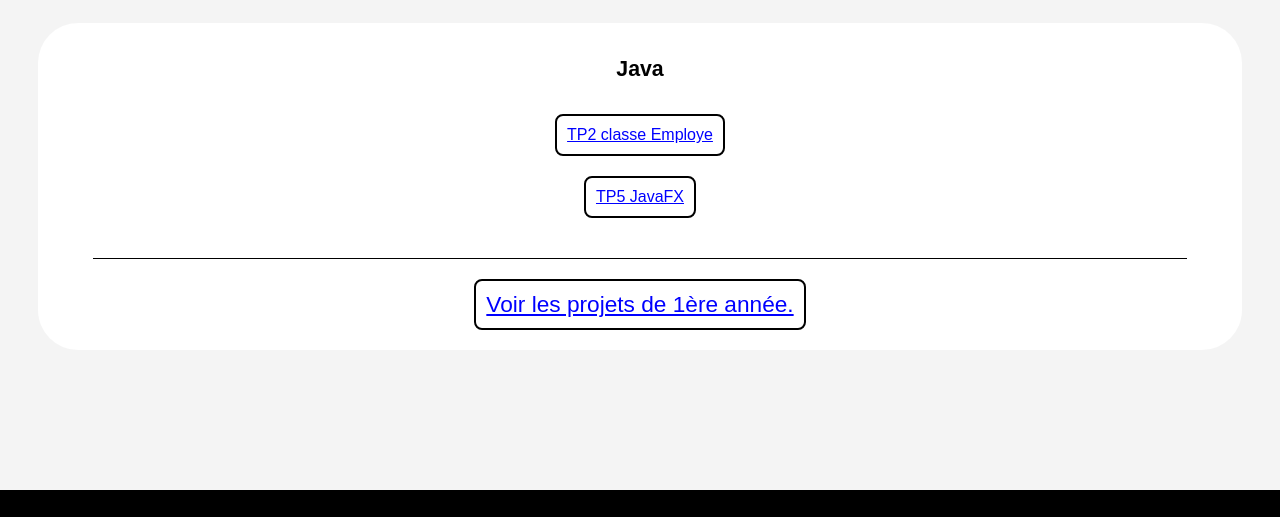
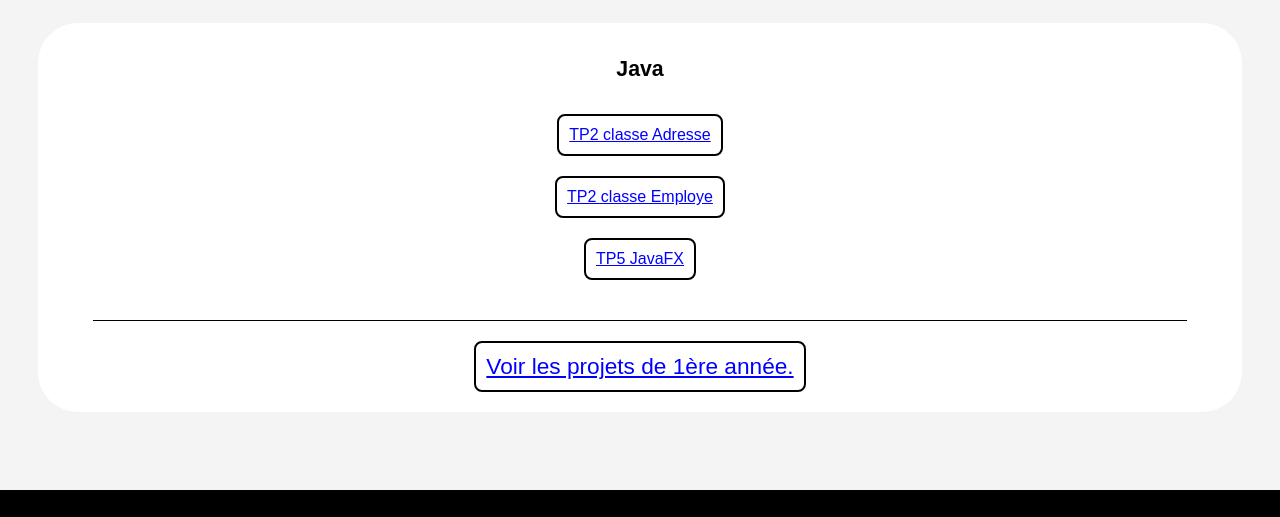
Before and after one commit to michaelrame91-collab/mrame_portfolio, a plain HTML site: page Projets 2ème année.html in a window 1280 px wide. Shown: the part 190-707 px from the top of the page. Drawn offline with Linux system fonts and the light colour scheme.

Commit message:
Update Projets 2ème année.html

```diff
--- a/Projets 2ème année.html
+++ b/Projets 2ème année.html
@@ -37,6 +37,7 @@
 
     <main>
         <h1>Java</h1><br>
+        <a href="https://docs.google.com/document/d/1ZfFM08_4_1lHKnaOCs5wIFK574fWOdTf5pnjTfCtuds/edit?usp=drive_link" target="_blank" class="superlink" style="margin-bottom: 20px">TP2 classe Adresse</a>
         <a href="https://docs.google.com/document/d/1mrGUqIY2gZCfqQ-TF38g1HmjK592v7w2gioWleMHP-A/edit?usp=drive_link" target="_blank" class="superlink" style="margin-bottom: 20px">TP2 classe Employe</a>
         <a href="https://docs.google.com/document/d/1m-9TCjgTjpd9SIRlxiJ2WLbSFomudKQbbIMhSwh7CgY/edit?usp=drive_link" target="_blank" class="superlink" style="margin-bottom: 20px">TP5 JavaFX</a>
         <hr>
```
